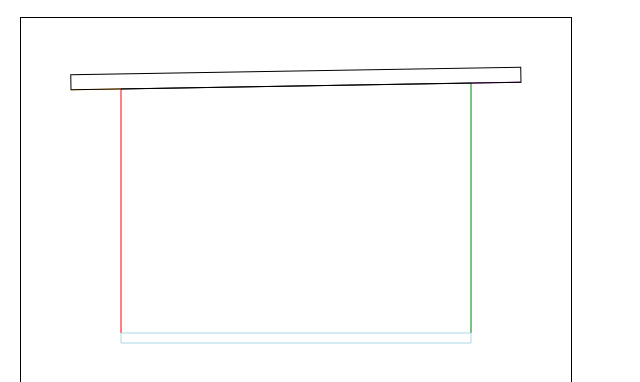
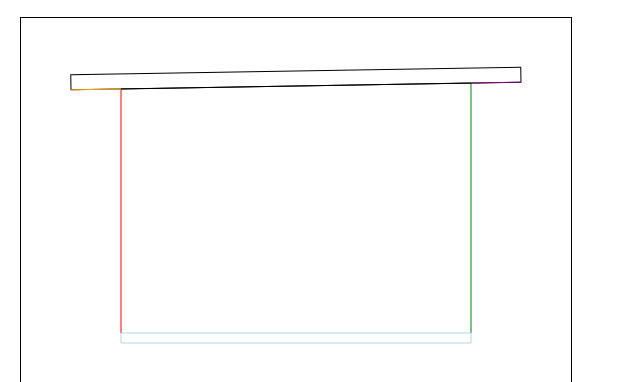
Before and after one commit to smford/roof-pitch-calculator, a plain HTML site: page docs/index.html in a window 1280 px wide. Shown: the part 444-826 px from the top of the page, 0-640 px from the left. Drawn offline with Linux system fonts and the light colour scheme.

Commit message:
v0.3.7.1
- draw the rectangle then the overhangs, so that the overhangs are
  visible

```diff
--- a/docs/index.html
+++ b/docs/index.html
@@ -79,6 +79,7 @@
             drawAngleFix = -1;
         }
 
+        /*
         // Draw back overhang in orange
         ctx.beginPath();
         ctx.strokeStyle = 'orange';
@@ -91,6 +92,7 @@
         );
         ctx.stroke();
 
+
         // Draw front overhang in purple
         ctx.beginPath();
         ctx.strokeStyle = 'purple';
@@ -100,6 +102,7 @@
         );
         ctx.lineTo(startX + floorWidth, startY + floorThickness + frontHeight);
         ctx.stroke();
+        */
 
         // Calculate and display the roof line length
         const roofLineLength = Math.sqrt(
@@ -137,6 +140,28 @@
         );
         ctx.stroke();
         ctx.restore(); // Restore the canvas state to undo transformations
+
+        // Draw back overhang in orange
+        ctx.beginPath();
+        ctx.strokeStyle = 'orange';
+        console.log(`Drawing back overhang starting at (${startX}, ${startY + floorThickness + backHeight})`);
+        ctx.moveTo(startX, startY + floorThickness + backHeight);
+        console.log(`*** Back Overhang Line To: (${startX - backoverhang * Math.cos((Math.PI / 180) * roofAngle)}, ${startY + floorThickness + backHeight + drawAngleFix * backoverhang * Math.sin((Math.PI / 180) * roofAngle)})`);
+        ctx.lineTo(
+            startX - backoverhang * Math.cos((Math.PI / 180) * roofAngle),
+            startY + floorThickness + backHeight + drawAngleFix * backoverhang * Math.sin((Math.PI / 180) * roofAngle)
+        );
+        ctx.stroke();
+
+        // Draw front overhang in purple
+        ctx.beginPath();
+        ctx.strokeStyle = 'purple';
+        ctx.moveTo(
+            startX + floorWidth + frontoverhang * Math.cos((Math.PI / 180) * roofAngle),
+            startY + floorThickness + frontHeight - drawAngleFix * frontoverhang * Math.sin((Math.PI / 180) * roofAngle)
+        );
+        ctx.lineTo(startX + floorWidth, startY + floorThickness + frontHeight);
+        ctx.stroke();
 
         // Update the roof pitch in the table
         const roofPitchRow = document.getElementById('roof-pitch-row').children[1];
```
